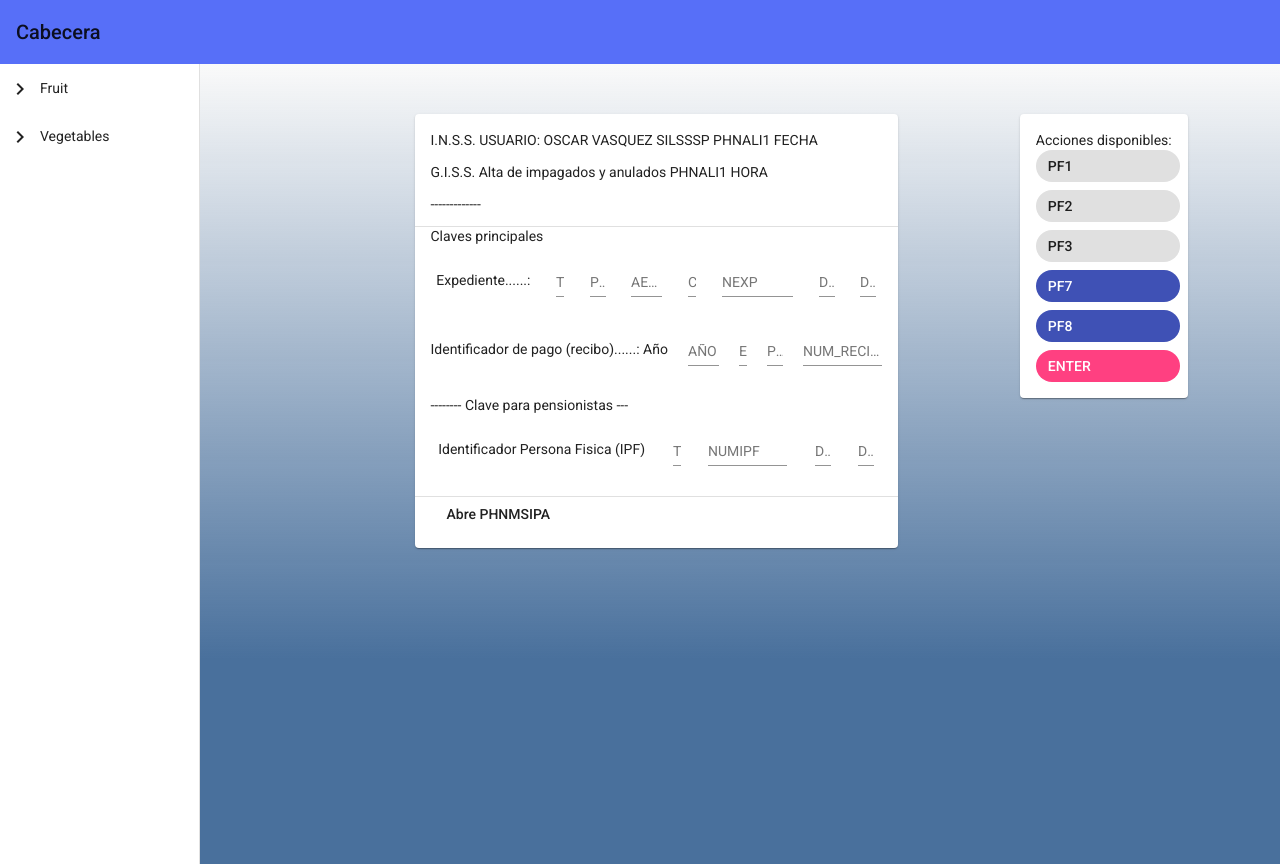
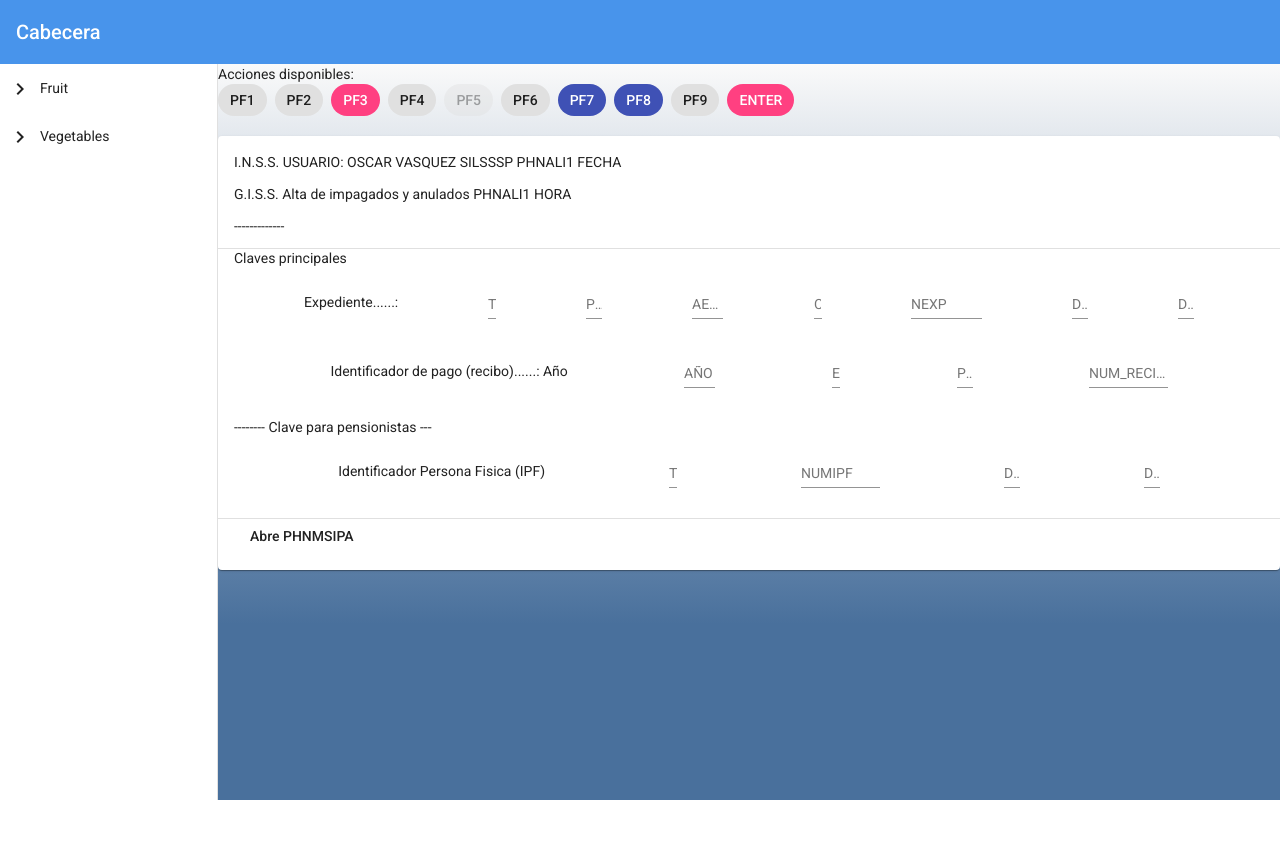
Before and after one commit to Oscarvas/ngmock, an Angular app: page /ph2 in a window 1280 px wide. After the commit the page ends 800 px from the top, so only its background shows below. Built offline with nearby package versions, Linux system fonts and the light colour scheme.

Commit message:
modificaciones generales de estilos

```diff
--- a/src/app/app.component.html
+++ b/src/app/app.component.html
@@ -1,15 +1,16 @@
 <mat-toolbar class="superior">
-<span>Cabecera</span>
+  <span>Cabecera</span>
 </mat-toolbar>
-<mat-sidenav-container class="example-container">
-  <mat-sidenav opened mode="side" class="lateral">
+
+<!-- Creates a layout with a left and right sidenav and implicit content. -->
+<mat-sidenav-container>
+  <mat-sidenav opened mode="side">
     <app-my-side></app-my-side>
-   </mat-sidenav>
-   <div class="contenedor">
-     <router-outlet></router-outlet>
-    <!-- <app-phnmali1></app-phnmali1> -->
-    <!-- <app-phnmalia></app-phnmalia> -->
+  </mat-sidenav>
+  <mat-sidenav-content>
     <app-pfpagina></app-pfpagina>
-  </div>
+    <router-outlet></router-outlet>
 
+    <!-- <app-phnmsipa></app-phnmsipa> -->
+  </mat-sidenav-content>
 </mat-sidenav-container>
--- a/src/app/app.component.scss
+++ b/src/app/app.component.scss
@@ -1,33 +1,16 @@
-.contenedor {
-  // width: 800px;
-  // margin: auto;
-  // margin-top: 50px;
-  padding-top: 50px;
-  height: 100%;
-  display: flex;
-  gap: 30px;
+mat-sidenav-content {
+  // padding-top: 50px;
+  // display: flex;
+  // gap: 30px;
 
   // background-color: #49709c;
   background-image: linear-gradient(to bottom, rgba(255,0,0,0), #49709c 70%);
 
-  align-items: flex-start;
+  // align-items: flex-start;
   flex-wrap: nowrap;
-  justify-content: space-evenly;
-
-}
-.example-container{
-  height: 100%;
-}
-.lateral{
-  display: flex;
-  align-items: center;
-  width: 200px;
-  // background-color: #858788;
+  justify-content: space-around;
 }
 
 .superior{
-  background-color: rgb(87, 111, 248);
-  display: flex;
-  align-items: center;
-
+  color: white;
 }
--- a/src/app/pfpagina/pfpagina.component.html
+++ b/src/app/pfpagina/pfpagina.component.html
@@ -1,11 +1,15 @@
-<mat-card>
+<div>
   <span>Acciones disponibles:</span>
-  <mat-chip-list aria-label="Fish selection" class="mat-chip-list-stacked" >
+  <mat-chip-list aria-label="Fish selection" >
     <mat-chip>PF1</mat-chip>
     <mat-chip>PF2</mat-chip>
-    <mat-chip>PF3</mat-chip>
+    <mat-chip color="accent" selected>PF3</mat-chip>
+    <mat-chip>PF4</mat-chip>
+    <mat-chip disabled>PF5</mat-chip>
+    <mat-chip>PF6</mat-chip>
     <mat-chip color="primary" selected>PF7</mat-chip>
     <mat-chip color="primary" selected>PF8</mat-chip>
+    <mat-chip>PF9</mat-chip>
     <mat-chip color="accent" selected>ENTER</mat-chip>
   </mat-chip-list>
-</mat-card>
+</div>
--- a/src/app/pfpagina/pfpagina.component.scss
+++ b/src/app/pfpagina/pfpagina.component.scss
@@ -0,0 +1,3 @@
+div{
+  margin-bottom: 20px;
+}
--- a/src/app/phnmali1/phnmali1.component.ts
+++ b/src/app/phnmali1/phnmali1.component.ts
@@ -3,6 +3,7 @@ import { MatDialog } from '@angular/material/dialog';
 import { MAPA_PHNMAILA, PBPACAB1 } from '../phnmalia/mapa-phnmalia';
 import { PhnmsipaComponent } from '../phnmsipa/phnmsipa.component';
 import { PfpaginaComponent } from '../pfpagina/pfpagina.component';
+import { CabeceraComponent } from '../cabecera/cabecera.component';
 
 @Component({
   selector: 'app-phnmali1',
@@ -34,7 +35,7 @@ export class Phnmali1Component implements OnInit {
   ngOnInit(): void {
   }
   openDialog() {
-    this.dialog.open(PhnmsipaComponent);
+    this.dialog.open(CabeceraComponent);
   }
   abreAyuda() {
     console.log(KeyboardEvent)
--- a/src/app/phnmalia/phnmalia.component.html
+++ b/src/app/phnmalia/phnmalia.component.html
@@ -59,7 +59,7 @@
       <input matInput maxlength="1">
     </mat-form-field>
     <mat-form-field matTooltip="NUMIPF" style="width: 10ch;">
-      <mat-label>NUMIPF</mat-label>
+      <mat-label>{{cuerpo.NUMIPF}}</mat-label>
       <input matInput maxlength="10">
     </mat-form-field>
     <mat-form-field matTooltip="DUPIPF" style="width: 2ch;">
--- a/src/app/phnmalia/phnmalia.component.ts
+++ b/src/app/phnmalia/phnmalia.component.ts
@@ -18,7 +18,7 @@ export class PhnmaliaComponent implements OnInit {
   cuerpo: MAPA_PHNMAILA = {
     DESIPF: 'string',
     DUPIF: 'string',
-    NUMIPF: 'string',
+    NUMIPF: '00019174S',
     TIPOIPF: 'string',
     AEXP: 'string',
     CEXP: 'string',
--- a/src/app/phnmsipa/phnmsipa.component.ts
+++ b/src/app/phnmsipa/phnmsipa.component.ts
@@ -67,6 +67,7 @@ export class PhnmsipaComponent implements OnInit,AfterViewInit {
 
     // Assign the data to the data source for the table to render
     this.dataSource = new MatTableDataSource(users);
+    console.log(users);
   }
 
   ngAfterViewInit() {
--- a/src/styles.scss
+++ b/src/styles.scss
@@ -1,4 +1,23 @@
 /* You can add global styles to this file, and also import other style files */
 
-html, body { height: 100%; }
-body { margin: 0; font-family: Roboto, "Helvetica Neue", sans-serif; }
+// html, body { height: 100%; }
+// body { margin: 0; font-family: Roboto, "Helvetica Neue", sans-serif; }
+html,body {
+  height: 100%;
+  margin: 0;
+  overflow: hidden;
+  font-family: Roboto, "Helvetica Neue", sans-serif;
+}
+
+mat-sidenav {
+  width: 17%;
+}
+mat-sidenav-container{
+  height: 100%;
+}
+
+.superior{
+  background-color: #4894eb;
+  // display: flex;
+  // align-items: center;
+}
```
